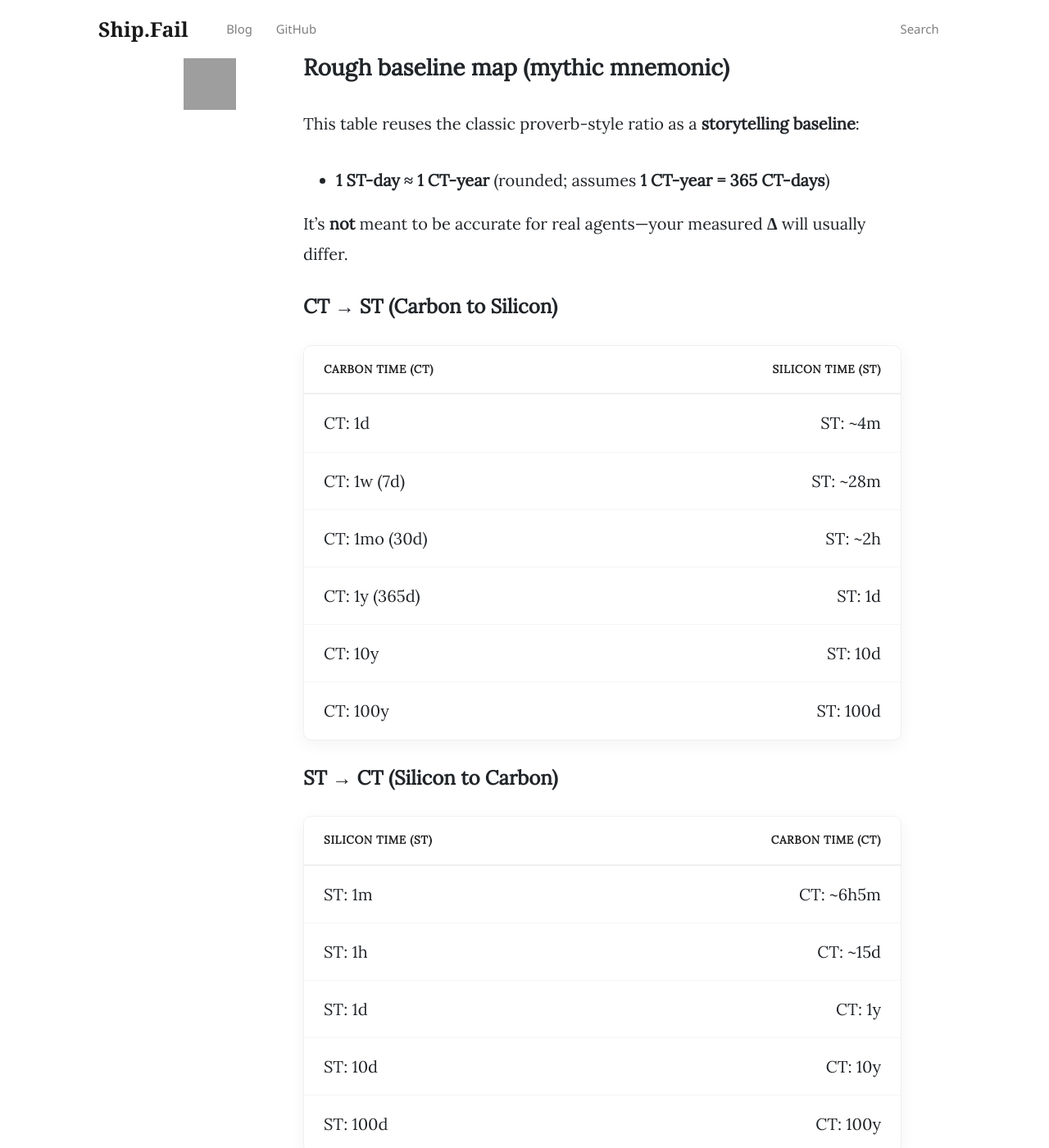
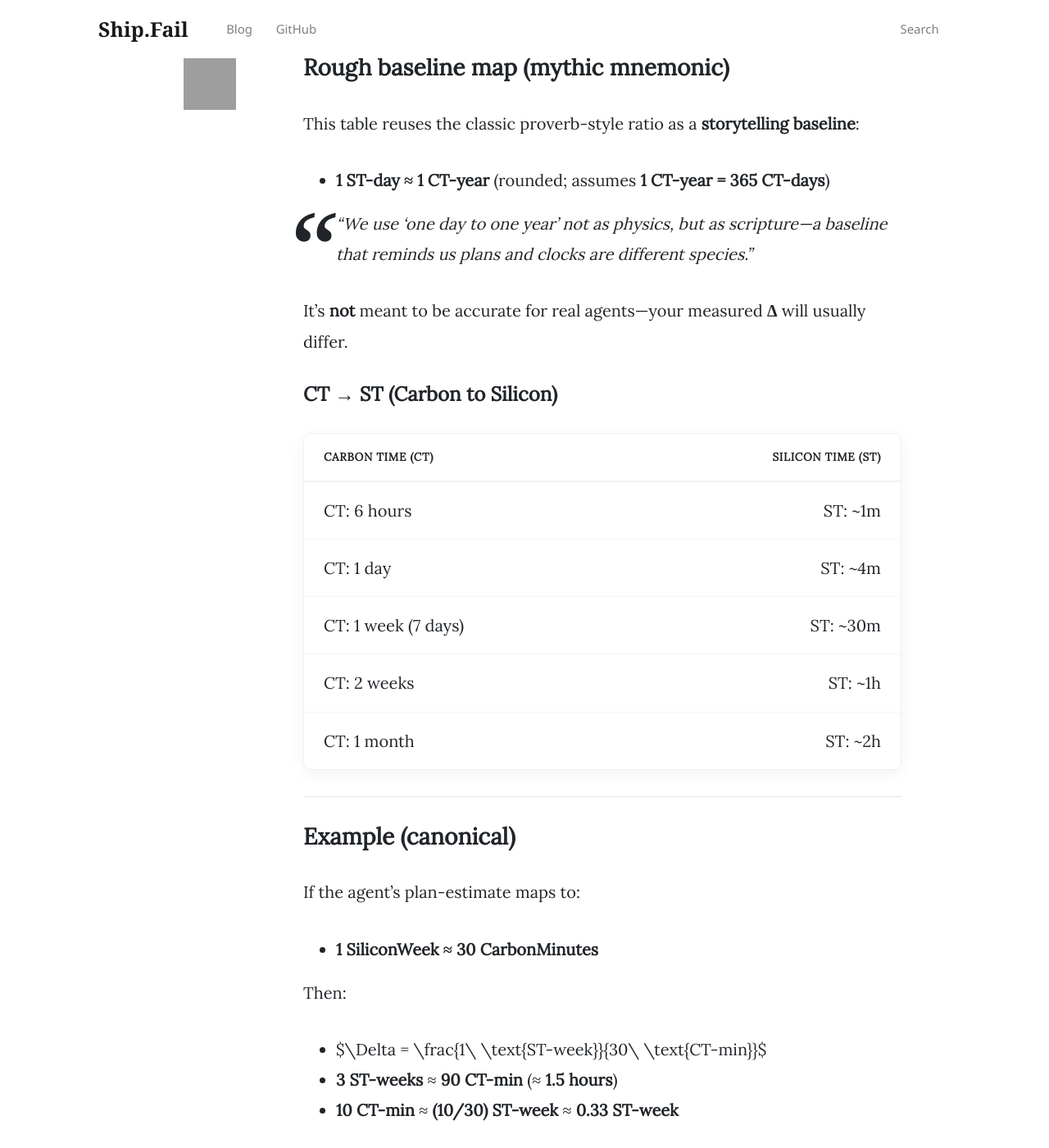
Before and after one commit to ShipFail/ship.fail, a Jekyll site: the page built from docs/_posts/2025-12-14-on-carbon-time-and-silicon-time.md, in a window 1280 px wide and 1400 px high, scrolled down 4976 px. Shown: the whole window at 82% size. Built offline with Jekyll 4.4.1, drawn with Linux system fonts in a browser that asks for light colours; nearby versions of some CDN libraries; comment, search, counter and statistics services are not loaded; some of the changed text lies outside the part shown; grey boxes are pictures that could not be loaded.

Commit message:
fix: update duration formatting and add clarification on time translation

```diff
--- a/docs/_posts/2025-12-14-on-carbon-time-and-silicon-time.md
+++ b/docs/_posts/2025-12-14-on-carbon-time-and-silicon-time.md
@@ -133,28 +133,19 @@ This table reuses the classic proverb-style ratio as a **storytelling baseline**
 
 * **1 ST-day ≈ 1 CT-year** (rounded; assumes **1 CT-year = 365 CT-days**)
 
+> “We use ‘one day to one year’ not as physics, but as scripture—a baseline that reminds us plans and clocks are different species.”
+
 It's **not** meant to be accurate for real agents—your measured **Δ** will usually differ.
 
 #### CT → ST (Carbon to Silicon)
 
-| Carbon Time (CT) | Silicon Time (ST) |
-| ---------------- | ----------------: |
-| CT: 1d           |           ST: ~4m |
-| CT: 1w (7d)      |          ST: ~28m |
-| CT: 1mo (30d)    |           ST: ~2h |
-| CT: 1y (365d)    |            ST: 1d |
-| CT: 10y          |           ST: 10d |
-| CT: 100y         |          ST: 100d |
-
-#### ST → CT (Silicon to Carbon)
-
-| Silicon Time (ST) | Carbon Time (CT) |
-| ----------------- | ---------------: |
-| ST: 1m            |        CT: ~6h5m |
-| ST: 1h            |         CT: ~15d |
-| ST: 1d            |           CT: 1y |
-| ST: 10d           |          CT: 10y |
-| ST: 100d          |         CT: 100y |
+| Carbon Time (CT)    | Silicon Time (ST) |
+| ------------------- | ----------------: |
+| CT: 6 hours         |           ST: ~1m |
+| CT: 1 day           |           ST: ~4m |
+| CT: 1 week (7 days) |          ST: ~30m |
+| CT: 2 weeks         |           ST: ~1h |
+| CT: 1 month         |           ST: ~2h |
 
 ---
 
```
